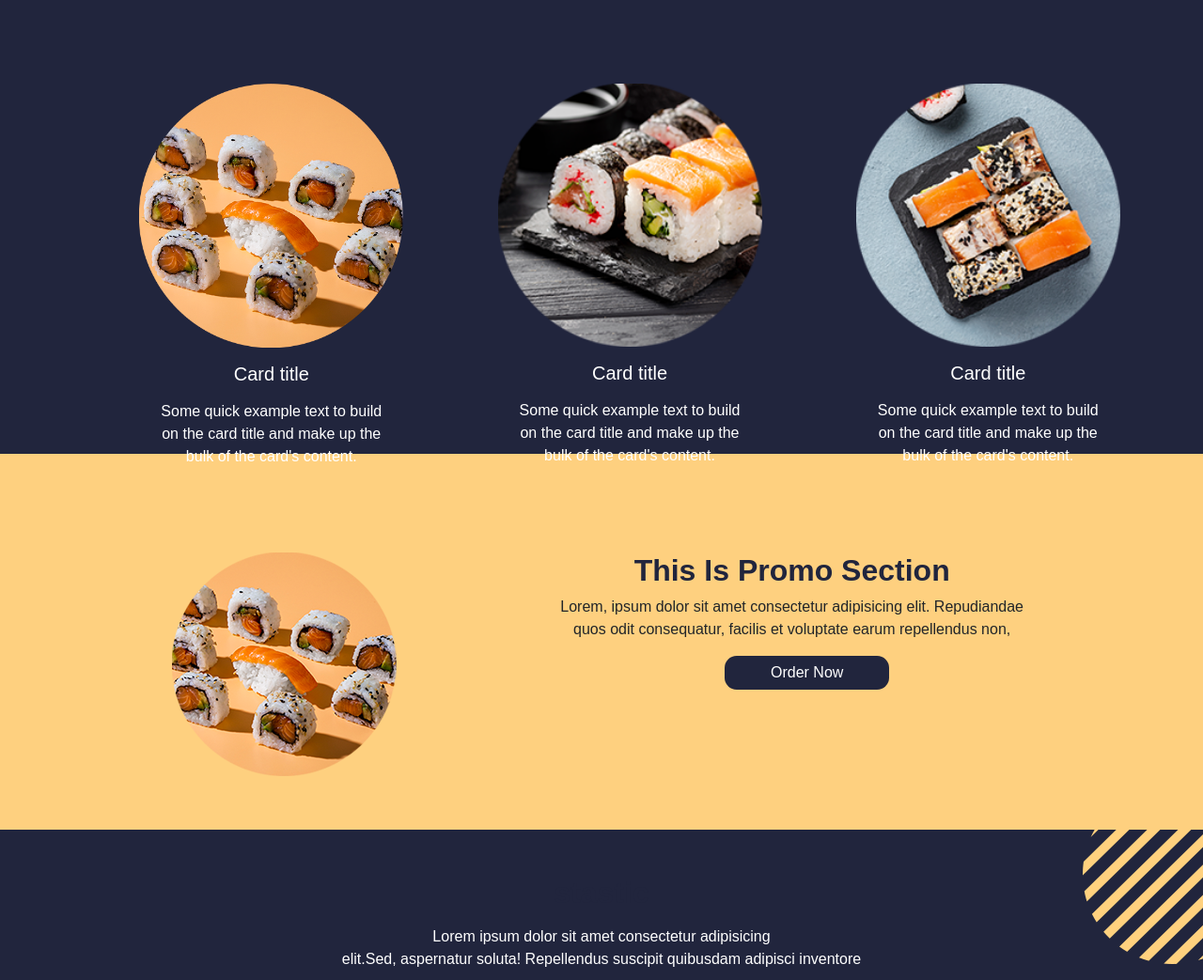
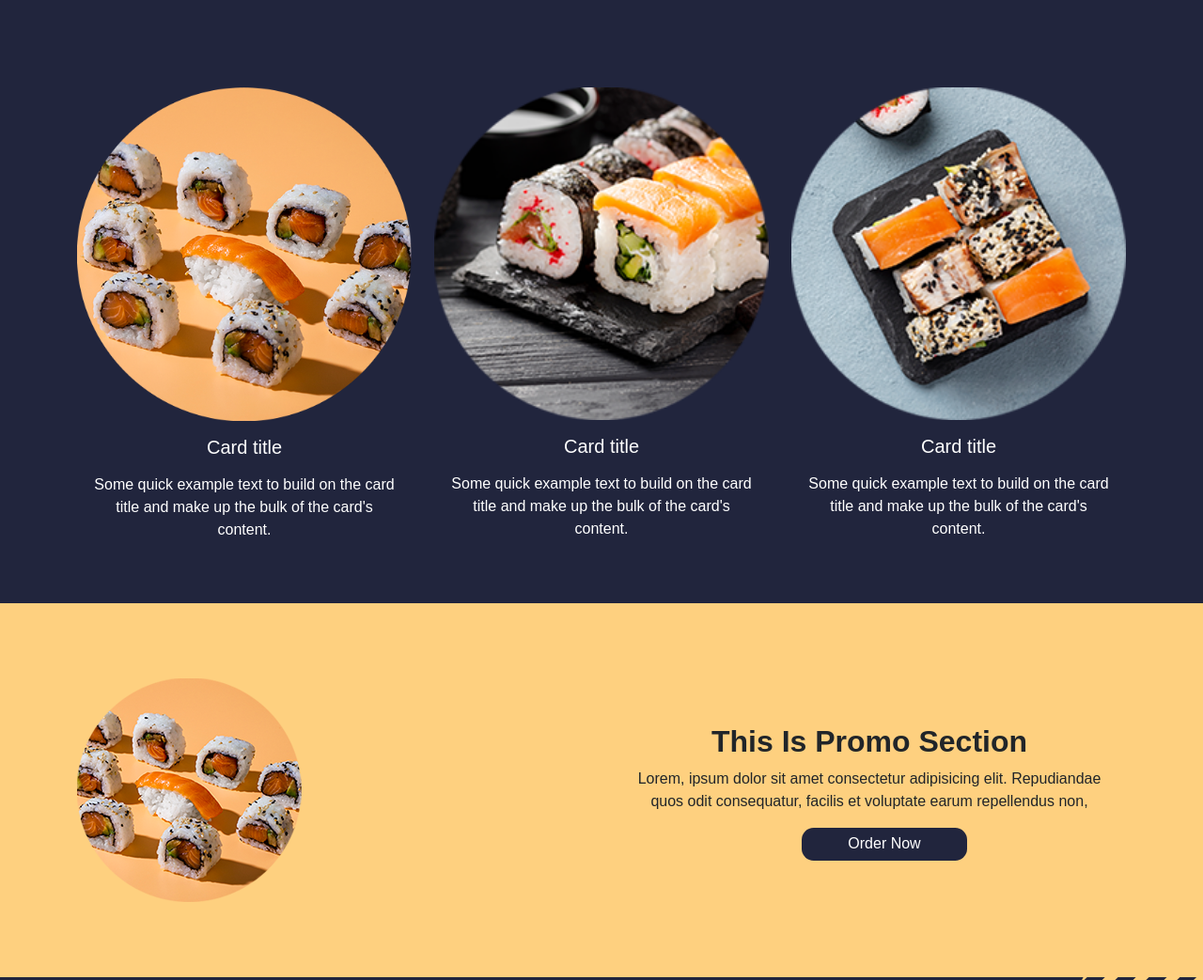
Before and after one commit to Ruddro420/html-css-bootstrap-Restutrent, a plain HTML site: page index.html in a window 1280 px wide. Shown: the part 631-1674 px from the top of the page at 94% size. Drawn offline with nearby package versions, Linux system fonts and the light colour scheme.

Commit message:
Add files via upload

```diff
--- a/css/style.css
+++ b/css/style.css
@@ -17,7 +17,6 @@ body{
     --bg--shadow--color: #171d30;
 }
 h2{
-    color: var(--primary--color);
     font-weight: 600;
     font-size:2rem !important;
 }
@@ -49,14 +48,14 @@ h2{
 
 /* hero section  */
 #hero{
-background-image: url(../images/Hero-bg.jpg);
+background-image: linear-gradient(rgb(0, 0, 0,.9),rgba(255, 0, 0, 0.5)),url(../images/Hero-bg.jpg);
 background-repeat: no-repeat;
 background-position: center;
 background-size: cover;
-height: 50vh;
+padding-top: 100px;
+padding-bottom: 100px;
 }
 #hero h1{
-    margin-top: 5rem;
     margin-left: 2rem;
     font-size: 5rem;
     color: var(--text--color);
@@ -94,13 +93,12 @@ height: 50vh;
 /* hero end  */
 /* popular menu start  */
 #popular-menu{
-    height: 80vh;
     background-color: var(--primary--color);
-    color: var(--text--color);
     background-image: url(../images/shape_14.png) ;
     background-repeat: no-repeat;
     background-position-x: 72rem;
-    background-position-y: -3rem    ;
+    background-position-y: -3rem;
+    padding-bottom: 50px;
 }
 #popular-menu h2{
     margin-top: 3rem;
@@ -120,35 +118,16 @@ height: 50vh;
     padding-top: 3rem;
 }
 @media screen and (max-width:500px) {
-    #popular-menu{
-        height: 100%;
 
-    }
-    #cards{
-        background-color: transparent ;
-        border: none;
-       width: 50%;
-       height: 20%;
-       padding: -5rem;
-    }
-    #card-row{
-        margin-right: 0;
-        padding-left: 3rem;
-    }
-    .card-body{
-        width: 100%;
-    }
 }
 
 /* promo start here  */
 #promo{
-    height: 50vh;
+    padding-top: 80px;
+    padding-bottom: 80px;
     background-color: var(--secondary--color);
 }
-#promo-img{
-    margin-right: -8rem;
-    padding-right: -8rem;
-}
+
 @media screen and (max-width:500px) {
     #promo{
         height: 100vh;
--- a/index.html
+++ b/index.html
@@ -54,23 +54,24 @@
   <!-- container fluid start  -->
   <div class="container-fluid">
     <div class="row" id="hero">
-      <div class="col-x-8 col-md-10 col-12 mt-5">
+      <div class="col-lg-8 col-md-10 col-sm-12">
         <h1>This Is Home</h1>
         <p>Lorem ipsum dolor sit amet consectetur adipisicing elit. Facere, non! <br>Minus numquam provident cumque
           velit incidunt dicta cupiditate eum earum .</p>
         <button class="btn" id="hero-btn">Order Now</button>
       </div>
     </div>
+    </div>
     <!-- popular menu start here -->
-    <div class="row bg-img-1 bg-img-2 bg-img-3" id="popular-menu">
-
-      <div class="col align-items-center justify-content-center text-center">
+    <section id="popular-menu">
+      <div class="container">
+        <div class="row">
+          <div class="col text-center text-white">
             <h2>Popular Menu</h2>
             <p>Lorem ipsum dolor sit amet consectetur adipisicing <br> elit.Sed, aspernatur soluta! Repellendus suscipit
               quibusdam adipisci inventore <br></p>
-
-        <div class="row ms-5 justify-content-evenly mt-5" id="card-row">
-          <div class="col-12 col-sm-3">
+            <div class="row justify-content-evenly mt-5" id="card-row">
+              <div class="col-sm-12 col-lg-4 col-md-12">
                 <div class="card" id="cards">
                   <img src="./images/mask_3.png" class="card-img-top" alt="...">
                   <div class="card-body">
@@ -80,7 +81,7 @@
                   </div>
                 </div>
               </div>
-          <div class="col-12 col-sm-3 ">
+              <div class="col-sm-12 col-lg-4 col-md-12">
                 <div class="card" id="cards">
                   <img src="./images/mask_5.png" class="card-img-top" alt="...">
                   <div class="card-body">
@@ -90,7 +91,7 @@
                   </div>
                 </div>
               </div>
-          <div class="col-12 col-sm-3">
+              <div class="col-sm-12 col-lg-4 col-md-12">
                 <div class="card" id="cards">
                   <img src="./images/mask_6.png" class="card-img-top" alt="...">
                   <div class="card-body">
@@ -100,29 +101,31 @@
                   </div>
                 </div>
               </div>
+            </div>
+          </div>
+        </div>
+       </div>
+    </section>
 
-        </div>
-
-
-
-      </div>
-
-
-    </div>
     <!-- popular menu end here -->
 
     <!-- promo start here -->
-    <div class="row justify-content-center pt-5 align-content-center" id="promo">
-      <div class="col-md-5 col-12 justify-content-center align-content-center" id="promo-img">
+    <section id="promo">
+      <div class="container">
+        <div class="row" >
+          <div class="col-md-6 col-lg-6 col-sm-12">
             <img src="./images/mask_4.png" class="img-fluid" alt="">
           </div>
-      <div class="col-md-5 col-12 text-center">
+          <div class="col-md-6 col-lg-6 col-sm-12 text-center mt-5">
             <h2>This Is Promo Section</h2>
             <p>Lorem, ipsum dolor sit amet consectetur adipisicing elit. Repudiandae <br> quos odit consequatur, facilis et
               voluptate earum repellendus non, </p>
             <button class="btn" id="hero-btn">Order Now</button>
           </div>
         </div>
+       </div>
+    </section>
+
     <!-- promo end here  -->
 
 
```
Also changed, not shown: 1 other file. Lines whose indentation alone changed are shown as unchanged.
